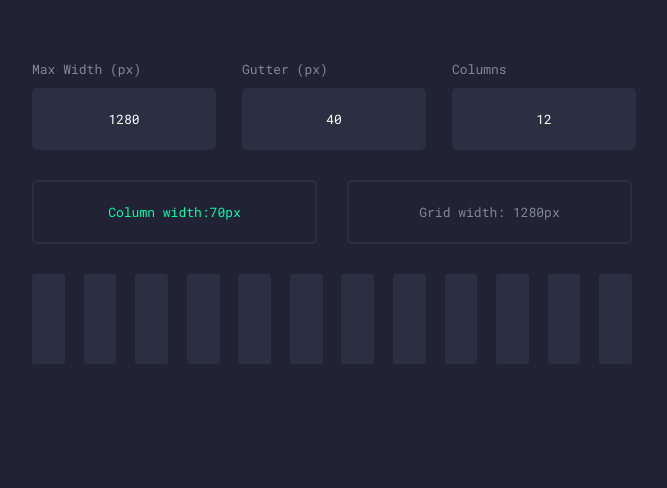
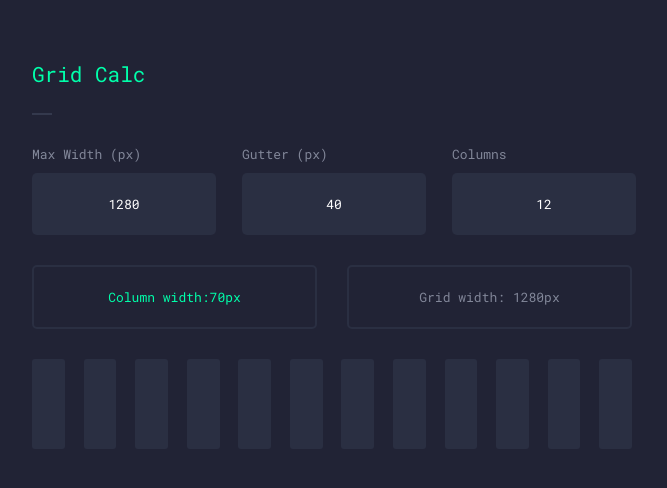
Before and after one commit to dannymcclain/Grid-Calc, a React (Create React App) app: page / in a window 1280 px wide. Shown: the top 488 px of the page, without its empty margins (28-695 px from the left). Built offline with nearby package versions, Linux system fonts and the light colour scheme.

Commit message:
added header

```diff
--- a/src/App.css
+++ b/src/App.css
@@ -16,6 +16,22 @@ body {
   margin: 60px;
   width: 90%;
   max-width: 600px;
+}
+
+h1 {
+  font-weight: 400;
+  font-size: 21px;
+  color: #00ffaa;
+  margin-bottom: 30px;
+}
+
+h1::after {
+  content: ' ';
+  height: 2px;
+  width: 20px;
+  background: #34394d;
+  display: block;
+  margin-top: 25px;
 }
 
 input {
--- a/src/App.js
+++ b/src/App.js
@@ -58,6 +58,7 @@ class App extends Component {
   render() {
     return (
       <div className="container">
+        <h1>Grid Calc</h1>
         <div className="grid-values">
           <div className="grid-input">
             <label>Max Width (px)</label>
```
